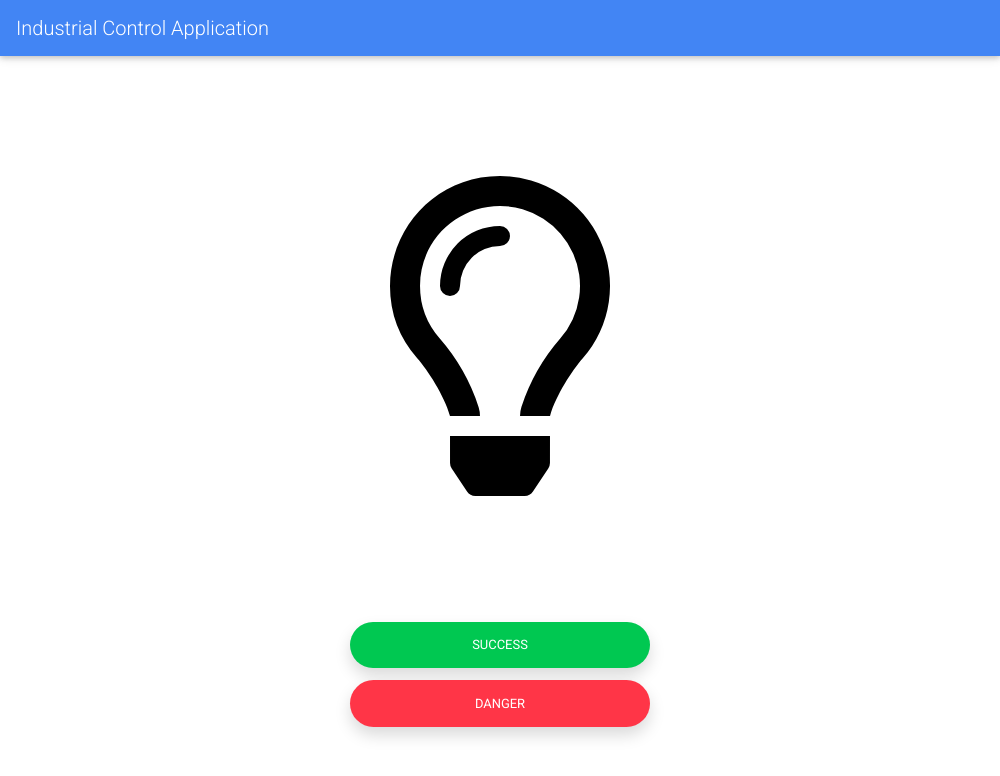
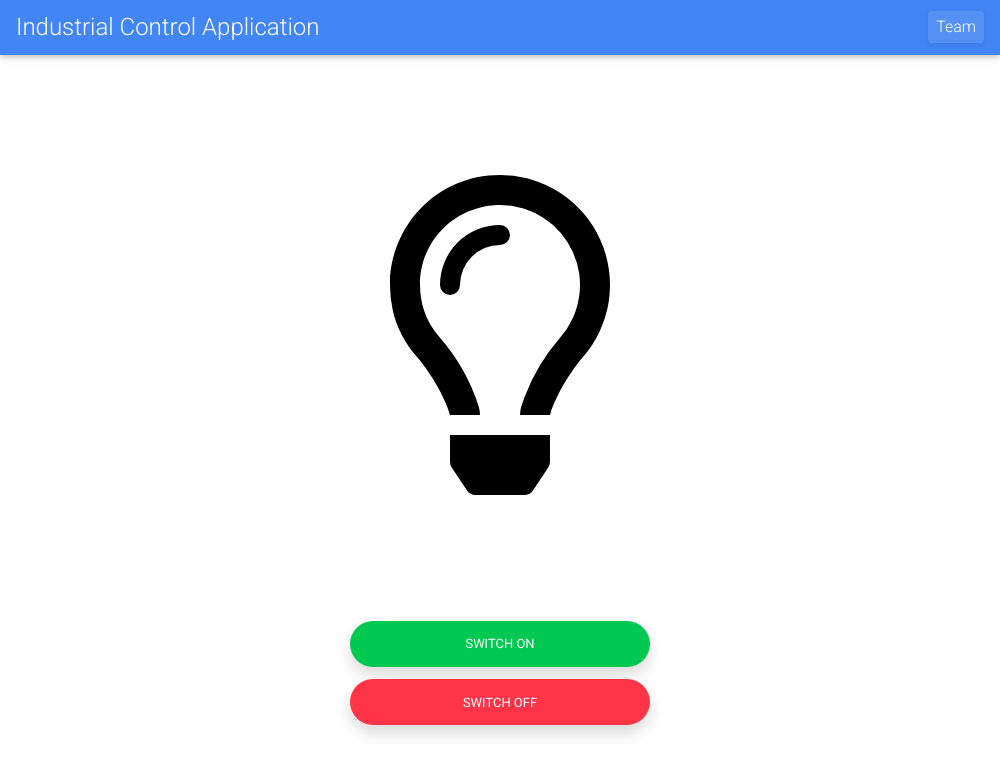
Before and after one commit to thevirinchi/Industrial-Control-Application, an Electron app: page index.html in a window 1000 px wide. Drawn offline with nearby package versions, Linux system fonts and the light colour scheme.

Commit message:
Improved layout and added a team button

```diff
--- a/index.html
+++ b/index.html
@@ -3,6 +3,7 @@
     <meta charset="UTF-8">
     <meta name="viewport" content="width=device-width, initial-scale=1.0">
     <title>Industrial Control Application</title>
+    <link rel="stylesheet" href="https://cdnjs.cloudflare.com/ajax/libs/animate.css/4.1.1/animate.min.css"/>
     <link rel="stylesheet" href="https://use.fontawesome.com/releases/v5.8.2/css/all.css">
     <link rel="stylesheet" href="https://fonts.googleapis.com/css?family=Roboto:300,400,500,700&display=swap">
     <link href="https://cdnjs.cloudflare.com/ajax/libs/twitter-bootstrap/4.5.0/css/bootstrap.min.css" rel="stylesheet">
@@ -12,24 +13,29 @@
 <body class="h-100v over-y-none">
     <div class="container-fluid px-0 h-100">
         <nav class="navbar navbar-dark primary-color">
-            <span class="navbar-brand">Industrial Control Application</span>
+            <span class="navbar-brand"><h4 class="mb-0">Industrial Control Application</h4></span>
+                <ul class="navbar-nav ml-auto">
+                    <li class="nav-item active">
+                        <a class="nav-link rounded px-2 shadow-sm py-1" href="team.html">Team</a>
+                    </li>
+                </ul>
         </nav>
 
         <div class="container-fluid h-100">
             <div class="d-flex flex-column h-100">
-                <div id="bulb-off" class="container-fluid d-flex justify-content-center align-items-center h-70v">
+                <div id="bulb-off" class="container-fluid d-flex justify-content-center align-items-center h-70v animate__animated animate__fadeIn">
                     <svg xmlns="http://www.w3.org/2000/svg" width="220.004" height="320" viewBox="0 0 220.004 320">
                         <path id="lightbulb-regular" d="M110,50a60.065,60.065,0,0,0-60,60,10,10,0,1,0,20,0,40.046,40.046,0,0,1,40-40,10,10,0,1,0,0-20ZM60.039,286.987a9.936,9.936,0,0,0,1.675,5.525l15.319,23.025A10.005,10.005,0,0,0,85.358,320H134.64a9.989,9.989,0,0,0,8.325-4.463l15.319-23.025a10.052,10.052,0,0,0,1.675-5.525L159.991,260H60.014ZM110,0C46.076,0,0,51.857,0,110a109.389,109.389,0,0,0,27.226,72.364c10.4,11.869,26.713,36.751,32.763,57.6V240h30v-.075a29.572,29.572,0,0,0-1.344-8.794,197.077,197.077,0,0,0-38.857-68.545A79.753,79.753,0,0,1,30.032,110C29.907,63.976,67.326,30,110,30a79.945,79.945,0,0,1,60.22,132.59A197.52,197.52,0,0,0,131.409,231a29.692,29.692,0,0,0-1.388,8.938V240h30v-.031c6.05-20.857,22.363-45.738,32.763-57.6A109.952,109.952,0,0,0,110,0Z"/>
                     </svg>
                 </div>
-                <div id="bulb-on" class="container-fluid d-none justify-content-center align-items-center h-70v">
+                <div id="bulb-on" class="container-fluid d-none justify-content-center align-items-center h-70v animate__animated animate__fadeIn">
                     <svg xmlns="http://www.w3.org/2000/svg" width="219.995" height="320" viewBox="0 0 219.995 320">
                         <path id="lightbulb-solid" d="M60.036,283.962a20.008,20.008,0,0,0,3.35,11.056l10.681,16.056A19.993,19.993,0,0,0,90.717,320h38.568a19.993,19.993,0,0,0,16.649-8.925l10.681-16.056a19.993,19.993,0,0,0,3.35-11.056l.025-23.968H60l.031,23.968ZM0,110a109.384,109.384,0,0,0,27.224,72.361c10.325,11.781,26.474,36.393,32.631,57.155.025.162.044.325.069.487H160.072c.025-.163.044-.319.069-.487,6.156-20.762,22.306-45.374,32.631-57.155A109.938,109.938,0,0,0,109.654,0C45.9.193,0,51.855,0,110ZM110,60a50.057,50.057,0,0,0-50,50,10,10,0,0,1-20,0,70.075,70.075,0,0,1,70-70,10,10,0,0,1,0,20Z" transform="translate(0 0.001)" fill="#fc0"/>
                     </svg>
                 </div>
                 <div class="container-fluid d-flex flex-column justify-content-center align-items-center">
-                    <button type="button" class="btn btn-success rounded-2r shadow w-300p" onClick="light()">Success</button>
-                    <button type="button" class="btn btn-danger rounded-2r shadow w-300p" onClick="dark()">Danger</button>
+                    <button type="button" class="btn btn-success rounded-2r shadow w-300p hvr-grow-shadow" onClick="light()">Switch On</button>
+                    <button type="button" class="btn btn-danger rounded-2r shadow w-300p hvr-grow-shadow" onClick="dark()">Switch Off</button>
                 </div>
             </div>
         </div>
```
